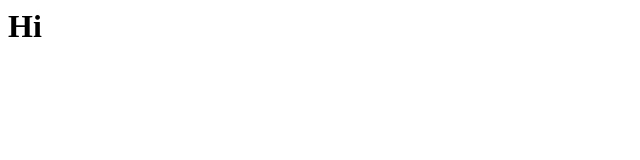
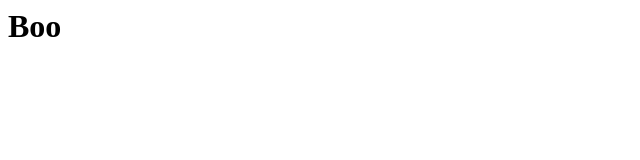
Before and after one commit to nattapong486/nattapong486.github.io, a plain HTML site: page index.html in a window 1280 px wide. Shown: the full height of the page, 0-640 px from the left. Drawn offline with Linux system fonts and the light colour scheme.

Commit message:
Update index.html

```diff
--- a/index.html
+++ b/index.html
@@ -1 +1 @@
-<h1> Hi </h1>
+<h1> Boo </h1>
```
